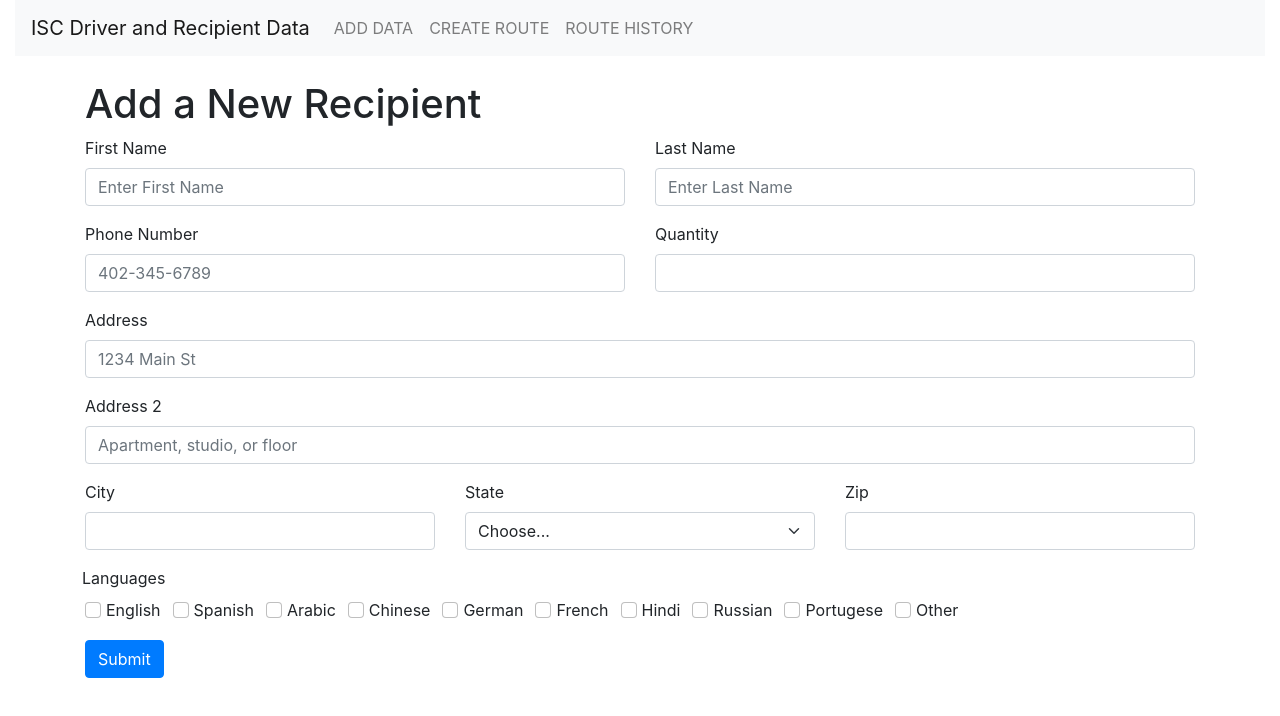
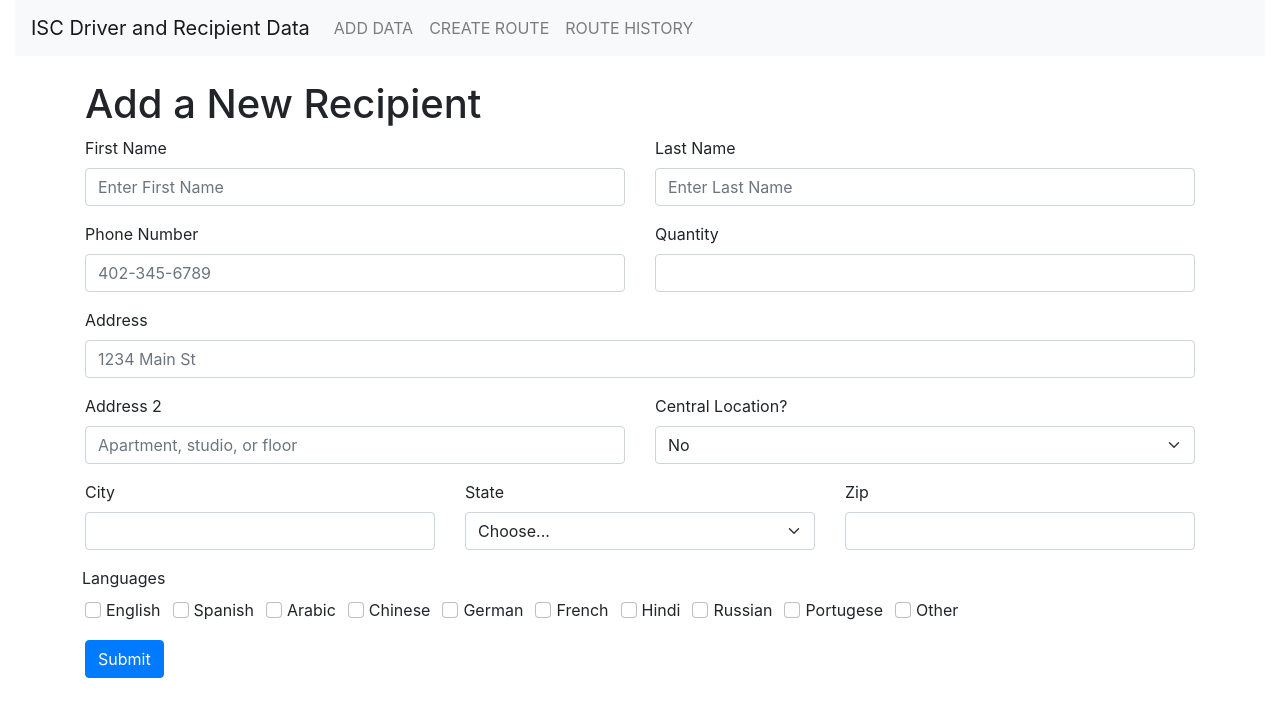
Before and after one commit to Capstone-Team-Fast/fast-frontend, a React (Create React App) app in the folder frontend/: page /addRecipient in a window 1280 px wide. Shown: the top 716 px of the page. Built offline with nearby package versions, Linux system fonts and the light colour scheme.

Commit message:
updated addRecipient to include a field for whether the client's location is the departure point

```diff
--- a/frontend/src/components/Data/Recipient/AddRecipient.js
+++ b/frontend/src/components/Data/Recipient/AddRecipient.js
@@ -26,6 +26,7 @@ constructor(props) {
     this.handleLanguageChange = this.handleLanguageChange.bind(this);
     this.handleSubmit = this.handleSubmit.bind(this);
     this.getEventValues = this.getEventValues.bind(this);
+    this.getEventIDValue = this.getEventIDValue.bind(this);
 }
 
 getEventValues(event) {
@@ -35,8 +36,16 @@ getEventValues(event) {
     return [value, name, id];
 }
 
+getEventIDValue(event) {
+    return event.target.id;
+}
+
 handleObjectChange(event) {
     let [value, name, id] = this.getEventValues(event);
+    if (id === "is_center") {
+        value = (value === "No") ? false : true
+    }
+
     this.setState(prevState => ({
         [name]: {
              ...prevState[name],
@@ -44,10 +53,11 @@ handleObjectChange(event) {
         }
     }
     ));
+    console.log(this.state)
 }
 
 handleLanguageChange(event) {
-    let [value, name, id] = this.getEventValues(event);
+    let id = this.getEventIDValue(event);
     if (event.target.checked) {
         this.setState({
             languages: this.state.languages.concat({'name': id})
@@ -59,7 +69,7 @@ handleLanguageChange(event) {
         })
         this.setState({languages:  newArr});
     }
-    console.log(this.state.languages)
+    console.log(this.state)
 }
 
 handleChange(event) {
@@ -67,6 +77,7 @@ handleChange(event) {
     this.setState({
         [name]: value
     });
+    console.log(this.state)
 }
 
 handleSubmit = (event) => {
@@ -98,8 +109,8 @@ render() {
                     </Form.Group>
                 </Row>
 
-                <Row>
-                    <Form.Group as={Col} className="mb-3" controlId="formGridPhone">
+                <Row className="mb-3">
+                    <Form.Group as={Col} controlId="formGridPhone">
                         <Form.Label>Phone Number</Form.Label>
                         <Form.Control  onChange={this.handleChange}
                         required placeholder="402-345-6789" name="phone"/>
@@ -120,11 +131,22 @@ render() {
                     onChange={this.handleObjectChange} required placeholder="1234 Main St" />
                 </Form.Group>
 
-                <Form.Group className="mb-3">
-                    <Form.Label htmlFor="room_number">Address 2</Form.Label>
-                    <Form.Control type="text" name="location" id="room_number"
-                    onChange={this.handleObjectChange} placeholder="Apartment, studio, or floor" />
-                </Form.Group>
+                <Row className="mb-3" key="address_data">
+                    <Form.Group as={Col} >
+                        <Form.Label htmlFor="room_number">Address 2</Form.Label>
+                        <Form.Control type="text" name="location" id="room_number"
+                        onChange={this.handleObjectChange} placeholder="Apartment, studio, or floor" />
+                    </Form.Group>
+
+                    <Form.Group as={Col}>
+                        <Form.Label htmlFor="is_center">Central Location?</Form.Label>
+                        <Form.Select onChange={this.handleObjectChange}
+                            name="location" id="is_center" >
+                            <option>No</option>
+                            <option>Yes</option>
+                        </Form.Select>
+                    </Form.Group>
+                </Row>
 
                 <Row className="mb-3">
                     <Form.Group as={Col}>
```
